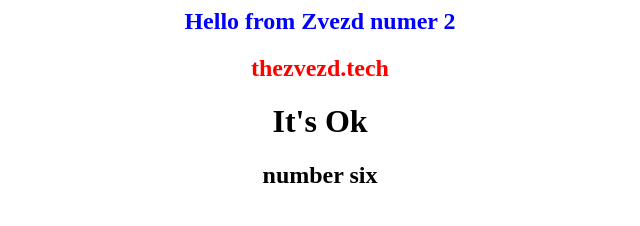
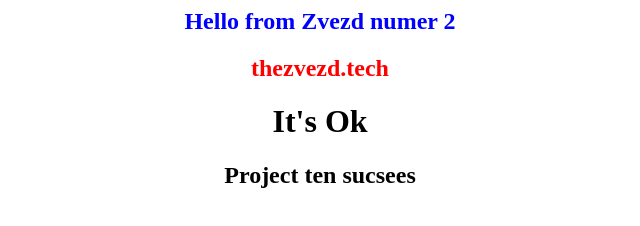
Before and after one commit to thread83/jenkins, a plain HTML site: page index.html in a window 1280 px wide. Shown: the whole page, without its empty margins (320-960 px from the left). Drawn offline with Linux system fonts and the light colour scheme.

Commit message:
project ten

```diff
--- a/index.html
+++ b/index.html
@@ -6,7 +6,7 @@
 
 <h2><font color=red> thezvezd.tech </font></h2>
 <h1><font color=black> It's Ok </font></h1>
-<h2>number six</h2>
+<h2>Project ten sucsees</h2>
 
 </center>
 </body>
```
